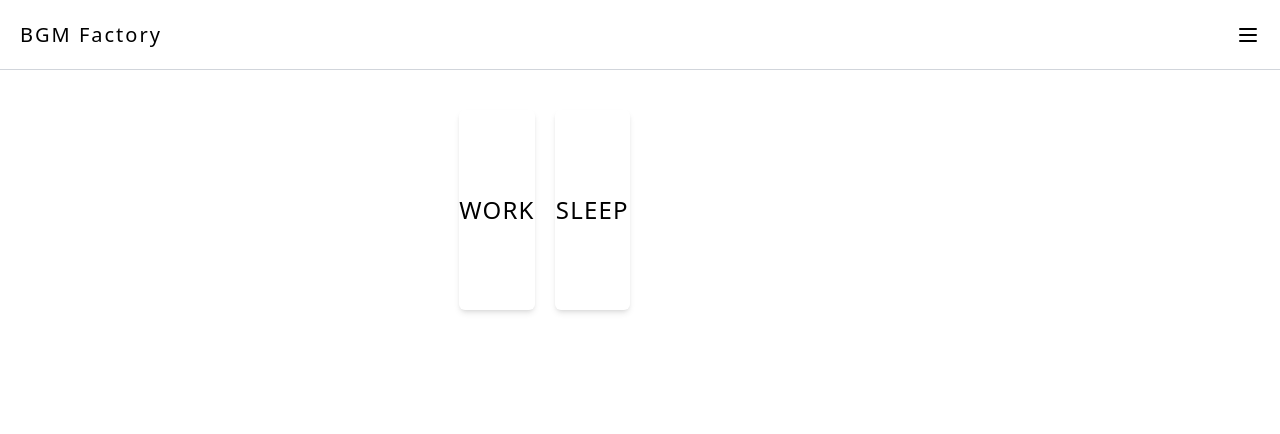
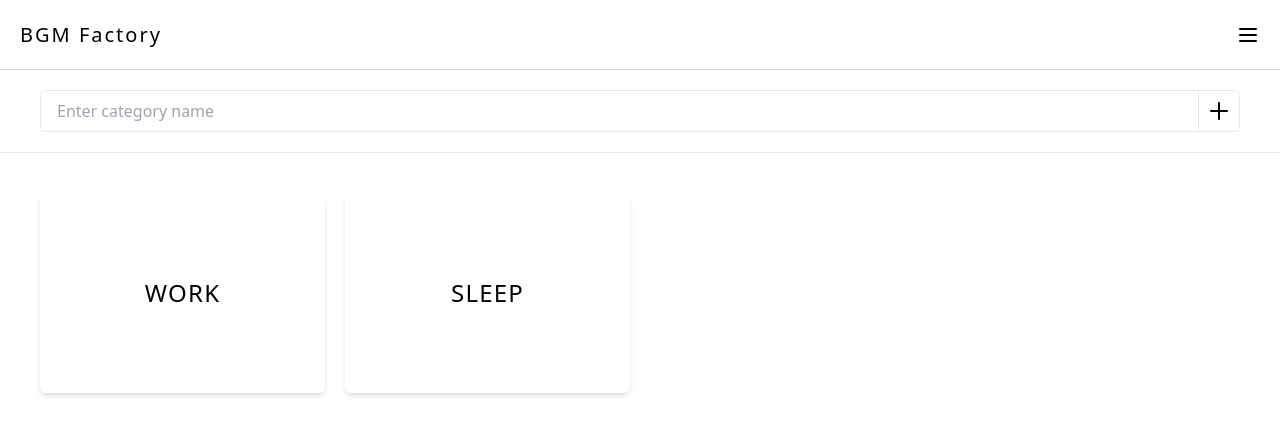
Before and after one commit to code1iners/bgm-factory-nextjs, a Next.js app: page / in a window 1280 px wide. Shown: the top 434 px of the page. Built offline with nearby package versions, Linux system fonts and the light colour scheme.

Commit message:
[v1.8.0] Implement bgm item add form.

```diff
--- /dev/null
+++ b/features/bgm/components/bgm-category-list.tsx
@@ -0,0 +1,65 @@
+import Link from "next/link";
+import { motion } from "framer-motion";
+import { useRecoilValue } from "recoil";
+import { categoriesAtom } from "@/libs/clients/atoms/categories";
+
+const container = {
+  hidden: { opacity: 0 },
+  show: {
+    opacity: 1,
+    transition: {
+      staggerChildren: 0.2,
+    },
+  },
+};
+
+const item = {
+  hidden: { y: 200, opacity: 0 },
+  show: { y: 0, opacity: 1 },
+};
+
+// bg-gradient-to-r from-[#4e54c8] to-[#8f94fb]
+const hovering = {
+  scale: 1.1,
+  background:
+    "linear-gradient(90deg, rgba(78,84,200,1) 0%, rgba(143,148,251,1) 100%)",
+  color: "rgba(255, 255, 255)",
+};
+
+export default function BgmCategoryList() {
+  const categories = useRecoilValue(categoriesAtom);
+  return (
+    <motion.ul
+      variants={container}
+      initial="hidden"
+      animate="show"
+      className="basic-grid responsive-grid auto-rows-min"
+    >
+      {categories?.map((category) => (
+        <li className="min-h-[200px]" key={category.name}>
+          <Link
+            href={{
+              pathname: "bgm",
+              query: {
+                category: category.name,
+              },
+            }}
+          >
+            <motion.a
+              variants={item}
+              whileHover={hovering}
+              whileTap={{
+                scale: 0.9,
+              }}
+              className="rounded-md h-full w-full flex justify-center items-center cursor-pointer shadow-md"
+            >
+              <span className="select-none text-2xl tracking-wider uppercase">
+                {category.name}
+              </span>
+            </motion.a>
+          </Link>
+        </li>
+      ))}
+    </motion.ul>
+  );
+}
--- /dev/null
+++ b/features/bgm/components/horizontal-item-add-form.tsx
@@ -0,0 +1,44 @@
+import { ItemAddFormProps } from "@/features/bgm/types";
+
+export default function HorizontalItemAddForm({
+  onSubmit,
+  placeholder,
+  register,
+  error,
+}: ItemAddFormProps) {
+  return (
+    <div className="w-full px-10 py-5">
+      {/* Form */}
+      <form
+        className="relative flex items-center border rounded-md overflow-hidden"
+        onSubmit={onSubmit}
+      >
+        <input
+          className="grow px-4 py-2 outline-none"
+          type="text"
+          placeholder={placeholder || "Enter input"}
+          {...register}
+        />
+        <button className="absolute right-0 p-2 border-l hover:bg-indigo-400 hover:text-white transition-colors">
+          <svg
+            xmlns="http://www.w3.org/2000/svg"
+            className="h-6 w-6"
+            fill="none"
+            viewBox="0 0 24 24"
+            stroke="currentColor"
+            strokeWidth={2}
+          >
+            <path
+              strokeLinecap="round"
+              strokeLinejoin="round"
+              d="M12 4v16m8-8H4"
+            />
+          </svg>
+        </button>
+      </form>
+
+      {/* Error */}
+      {error && <span className="error-text">{error}</span>}
+    </div>
+  );
+}
--- /dev/null
+++ b/features/bgm/types/index.ts
@@ -0,0 +1,22 @@
+import { UseFormRegisterReturn } from "react-hook-form";
+
+// Commons start.
+export interface ItemAddFormProps {
+  placeholder?: string;
+  register?: UseFormRegisterReturn;
+  error?: string;
+  onSubmit?: () => void;
+}
+// Commons end.
+
+// Category start.
+export interface CategoryAddForm {
+  categoryName: string;
+}
+// Category end.
+
+// Video start.
+export interface VideoAddForm {
+  videoName: string;
+}
+// Video end.
--- a/pages/index.tsx
+++ b/pages/index.tsx
@@ -1,22 +1,30 @@
 import type { NextPage } from "next";
-import Link from "next/link";
-import { motion } from "framer-motion";
 import { useEffect } from "react";
+import { useSetRecoilState } from "recoil";
+import useSWR from "swr";
 import WebLayout from "@/components/layouts/web-layout";
+import { useForm } from "react-hook-form";
 import { GetCategoriesResponse } from "@/api/v1/categories";
-import { useRecoilState } from "recoil";
 import { categoriesAtom } from "@/libs/clients/atoms/categories";
 import useStorage from "@/libs/clients/useStorage";
-import useSWR from "swr";
+import BgmCategoryList from "@/features/bgm/components/bgm-category-list";
+import HorizontalItemAddForm from "@/features/bgm/components/horizontal-item-add-form";
+import { CategoryAddForm } from "@/features/bgm/types";
 
 const Home: NextPage = () => {
   const { data } = useSWR<GetCategoriesResponse>("/api/v1/categories");
-
-  const [categories, setCategories] = useRecoilState(categoriesAtom);
+  const setCategories = useSetRecoilState(categoriesAtom);
   const {
     getCategories: getCategoriesStorage,
     setCategories: setCategoriesStorage,
+    addCategory,
   } = useStorage();
+  const {
+    register,
+    handleSubmit,
+    setValue,
+    formState: { errors },
+  } = useForm<CategoryAddForm>();
 
   useEffect(() => {
     const stored = getCategoriesStorage();
@@ -37,65 +45,37 @@ const Home: NextPage = () => {
     }
   };
 
-  const container = {
-    hidden: { opacity: 0 },
-    show: {
-      opacity: 1,
-      transition: {
-        staggerChildren: 0.2,
-      },
-    },
-  };
-
-  const item = {
-    hidden: { y: 200, opacity: 0 },
-    show: { y: 0, opacity: 1 },
-  };
-
-  // bg-gradient-to-r from-[#4e54c8] to-[#8f94fb]
-  const hovering = {
-    scale: 1.1,
-    background:
-      "linear-gradient(90deg, rgba(78,84,200,1) 0%, rgba(143,148,251,1) 100%)",
-    color: "rgba(255, 255, 255)",
+  const onSubmit = ({ categoryName }: CategoryAddForm) => {
+    const ok = addCategory(categoryName);
+    if (ok) {
+      setCategories((prev) => [...prev, { name: categoryName, videos: [] }]);
+      setValue("categoryName", "");
+      alert("Successfully registered.");
+    } else {
+      alert("Category names cannot be duplicated.");
+    }
   };
 
   return (
     <WebLayout>
-      <div className="h-full">
-        <motion.ul
-          variants={container}
-          initial="hidden"
-          animate="show"
-          className="basic-grid responsive-grid auto-rows-min"
-        >
-          {categories?.map((category) => (
-            <li className="min-h-[200px]" key={category.name}>
-              <Link
-                href={{
-                  pathname: "bgm",
-                  query: {
-                    category: category.name,
-                  },
-                }}
-              >
-                <motion.a
-                  variants={item}
-                  whileHover={hovering}
-                  whileTap={{
-                    scale: 0.9,
-                  }}
-                  className="rounded-md h-full w-full flex justify-center items-center cursor-pointer shadow-md"
-                >
-                  <span className="select-none text-2xl tracking-wider uppercase">
-                    {category.name}
-                  </span>
-                </motion.a>
-              </Link>
-            </li>
-          ))}
-        </motion.ul>
-      </div>
+      <article className="h-full flex flex-col divide-y">
+        {/* Item add form */}
+        <HorizontalItemAddForm
+          onSubmit={handleSubmit(onSubmit)}
+          register={register("categoryName", {
+            required: "Category name is required.",
+            maxLength: {
+              message: "Category name should be less than 20 digits.",
+              value: 20,
+            },
+          })}
+          placeholder="Enter category name"
+          error={errors.categoryName?.message}
+        />
+
+        {/* Category list */}
+        <BgmCategoryList />
+      </article>
     </WebLayout>
   );
 };
--- a/styles/globals.css
+++ b/styles/globals.css
@@ -18,4 +18,8 @@
   .main-menu-item {
     @apply justify-self-center w-full text-center cursor-pointer select-none text-lg tracking-wider;
   }
+
+  .error-text {
+    @apply text-red-500 text-sm tracking-wider p-1;
+  }
 }
--- a/tailwind.config.js
+++ b/tailwind.config.js
@@ -2,6 +2,7 @@ module.exports = {
   content: [
     "./pages/**/*.{js,ts,jsx,tsx}",
     "./components/**/*.{js,ts,jsx,tsx}",
+    "./features/**/*.{js,ts,jsx,tsx}",
   ],
   theme: {
     extend: {
--- a/tsconfig.json
+++ b/tsconfig.json
@@ -19,7 +19,8 @@
       "@/components/*": ["components/*"],
       "@/libs/*": ["libs/*"],
       "@/api/*": ["pages/api/*"],
-      "@/atoms/*": ["libs/clients/atoms/*"]
+      "@/atoms/*": ["libs/clients/atoms/*"],
+      "@/features/*": ["features/*"]
     }
   },
   "include": ["next-env.d.ts", "**/*.ts", "**/*.tsx"],
```
